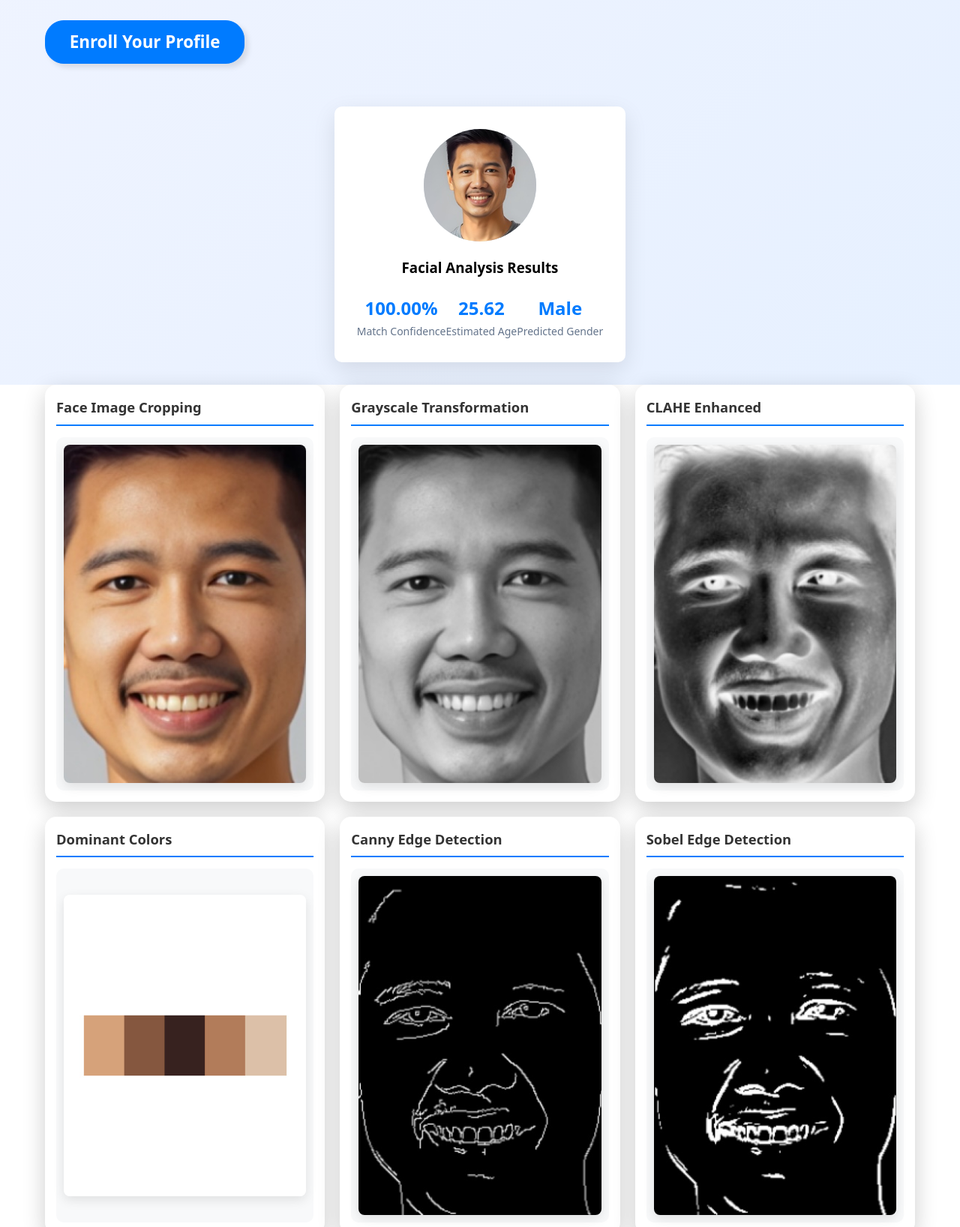
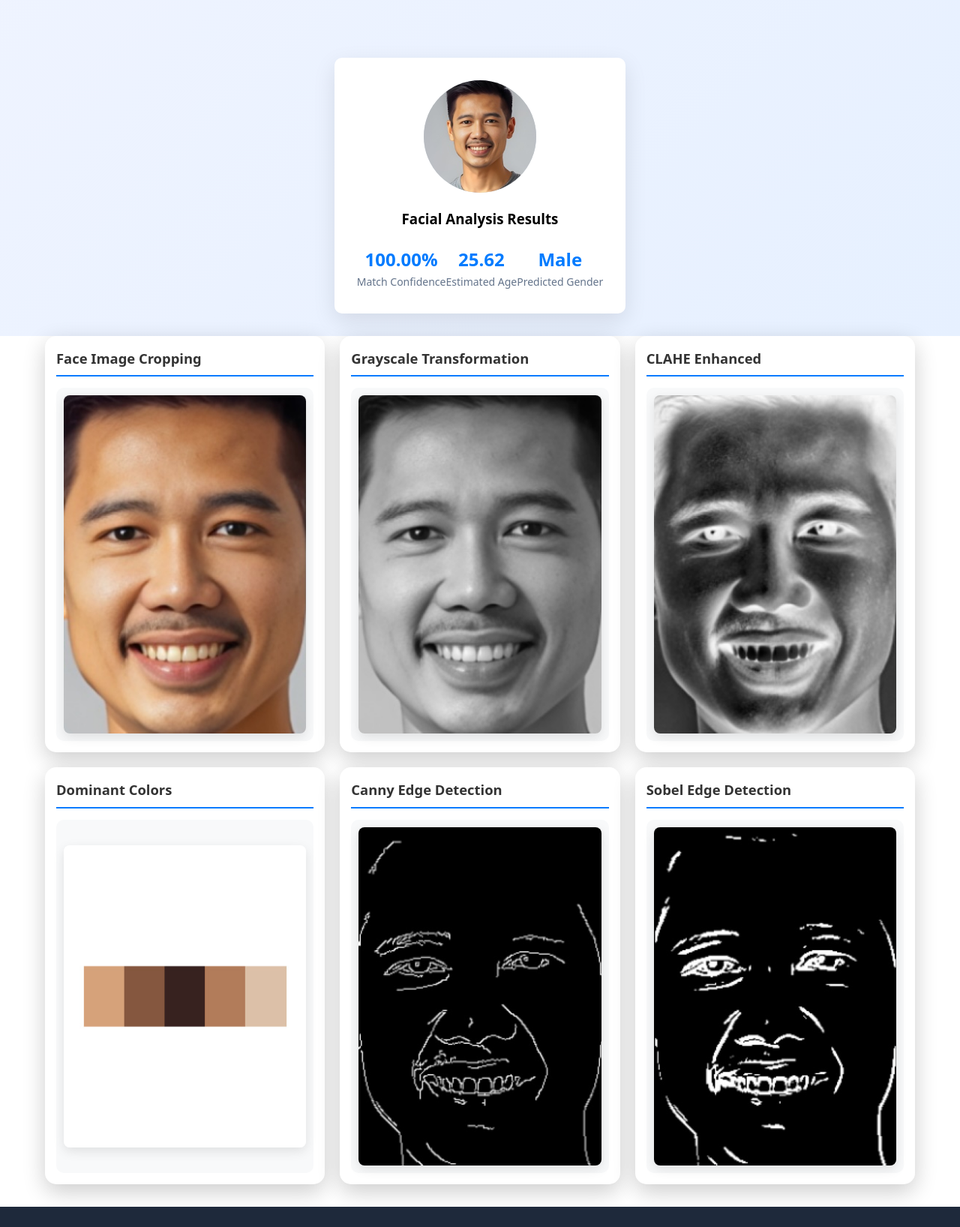
Before and after one commit to tutu-rulianda/integra.github.io, a plain HTML site: page index.html in a window 1280 px wide. Shown: the part 3181-4817 px from the top of the page at 75% size. Drawn offline with Linux system fonts and the light colour scheme.

Commit message:
Changed index.html

```diff
--- a/index.html
+++ b/index.html
@@ -1901,12 +1901,12 @@
                         including identification and analysis.</p>
                     <p>The face analysis encompasses grayscale transformation, CLAHE, spoof detection, degree of
                         similarity, age and gender prediction, edge detection, and color space mapping.</p>
-                    <a href="/enroll" class="btn btn-primary">&nbsp;&nbsp;Enroll Your Profile&nbsp;&nbsp;</a>
+                    <!-- <a href="/enroll" class="btn btn-primary">&nbsp;&nbsp;Enroll Your Profile&nbsp;&nbsp;</a> -->
                 </div>
 
                 <div class="demo-visual">
                     <div class="face-demo">
-                        <img src="./13fb83429fdd16769bb940eb64cbc04aad44a29ccf7c8838c2ebae4658dc8984.jpg"
+                        <img src="./static/13fb83429fdd16769bb940eb64cbc04aad44a29ccf7c8838c2ebae4658dc8984.jpg"
                             alt="Tutu Rulianda - Integra Studio - Sample" id="face-result-image">
                     </div>
                     <h3>Facial Analysis Results</h3>
@@ -1936,42 +1936,42 @@
                 <div class="card22">
                     <h3>Face Image Cropping</h3>
                     <div class="image-container22">
-                        <img src="./aligned.jpg" alt="Integra Studio - Aligned Image">
+                        <img src="./static/aligned.jpg" alt="Integra Studio - Aligned Image">
                     </div>
                 </div>
 
                 <div class="card22">
                     <h3>Grayscale Transformation</h3>
                     <div class="image-container22">
-                        <img src="./grayscale.jpg" alt="Integra Studio - Grayscale Image">
+                        <img src="./static/grayscale.jpg" alt="Integra Studio - Grayscale Image">
                     </div>
                 </div>
 
                 <div class="card22">
                     <h3>CLAHE Enhanced</h3>
                     <div class="image-container22">
-                        <img src="./clahe.jpg" alt="Integra Studio - CLAHE Enhanced">
+                        <img src="./static/clahe.jpg" alt="Integra Studio - CLAHE Enhanced">
                     </div>
                 </div>
 
                 <div class="card22">
                     <h3>Dominant Colors</h3>
                     <div class="image-container22">
-                        <img src="./dominant.jpg" alt="Integra Studio - Dominant Colors">
+                        <img src="./static/dominant.jpg" alt="Integra Studio - Dominant Colors">
                     </div>
                 </div>
 
                 <div class="card22">
                     <h3>Canny Edge Detection</h3>
                     <div class="image-container22">
-                        <img src="./canny.jpg" alt="Integra Studio - Canny Edge Detection">
+                        <img src="./static/canny.jpg" alt="Integra Studio - Canny Edge Detection">
                     </div>
                 </div>
 
                 <div class="card22">
                     <h3>Sobel Edge Detection</h3>
                     <div class="image-container22">
-                        <img src="./sobel.jpg" alt="Integra Studio - Sobel Edge Detection">
+                        <img src="./static/sobel.jpg" alt="Integra Studio - Sobel Edge Detection">
                     </div>
                 </div>
             </div>
```
